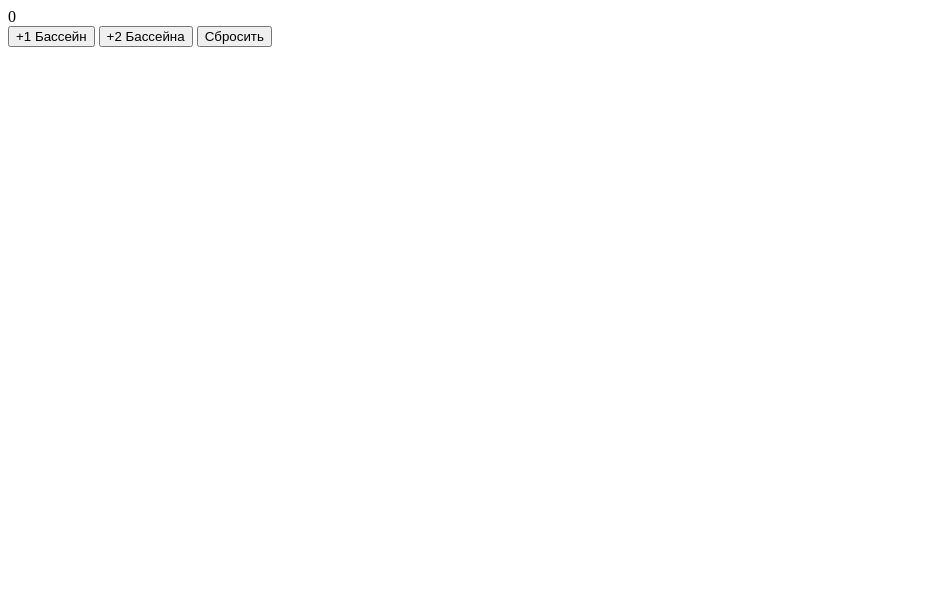
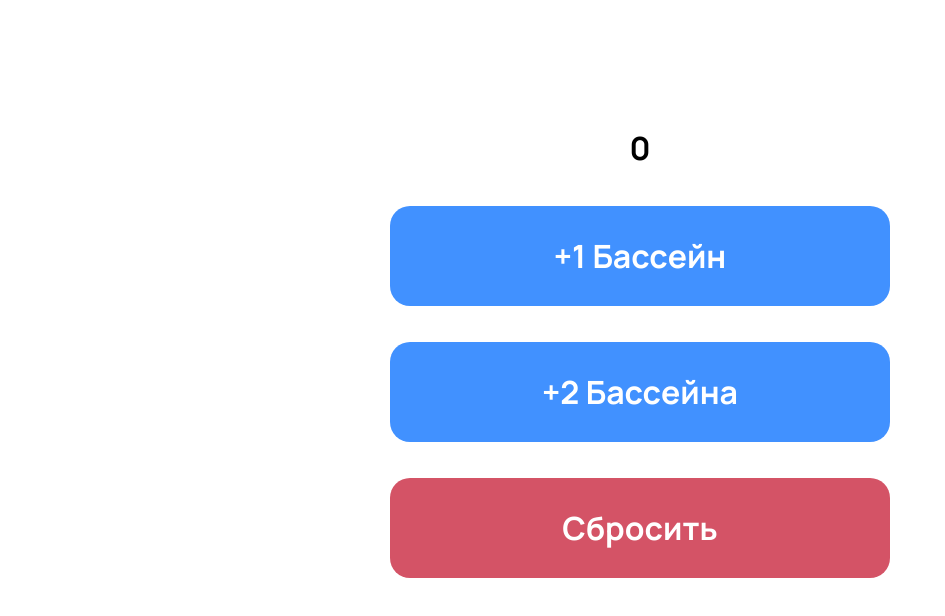
Before and after one commit to konstantinrezaev/counter-app, a plain HTML site: page index.html in a window 1280 px wide. Shown: the whole page, without its empty margins (0-945 px from the left). Drawn offline with Linux system fonts and the light colour scheme; the site is published under a folder, as on GitHub Pages, so addresses that start at the root find nothing.

Commit message:
Update index.html

```diff
--- a/index.html
+++ b/index.html
@@ -5,7 +5,7 @@
     <meta http-equiv="X-UA-Compatible" content="IE=edge" />
     <meta name="viewport" content="width=device-width, initial-scale=1.0" />
     <title>Counter App</title>
-    <link rel="stylesheet" href="/styles/reset.css" />
+    <link rel="stylesheet" href="styles/reset.css" />
     <link
       rel="shortcut icon"
       href="/recources/favIconCounterMeter.png"
@@ -17,7 +17,7 @@
       href="https://fonts.googleapis.com/css2?family=Manrope:wght@700&display=swap"
       rel="stylesheet"
     />
-    <link rel="stylesheet" href="/styles/index.css" />
+    <link rel="stylesheet" href="styles/index.css" />
   </head>
   <body>
     <div class="container">
```
